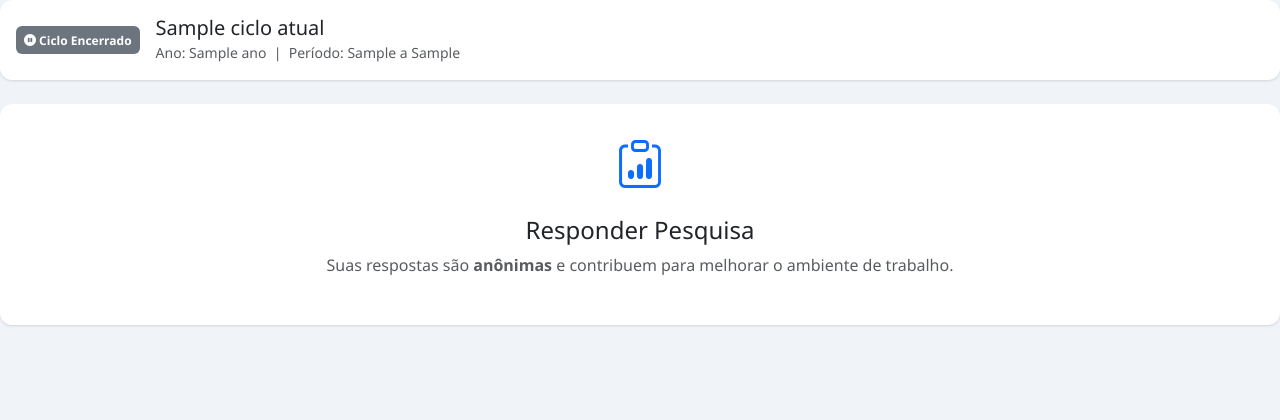
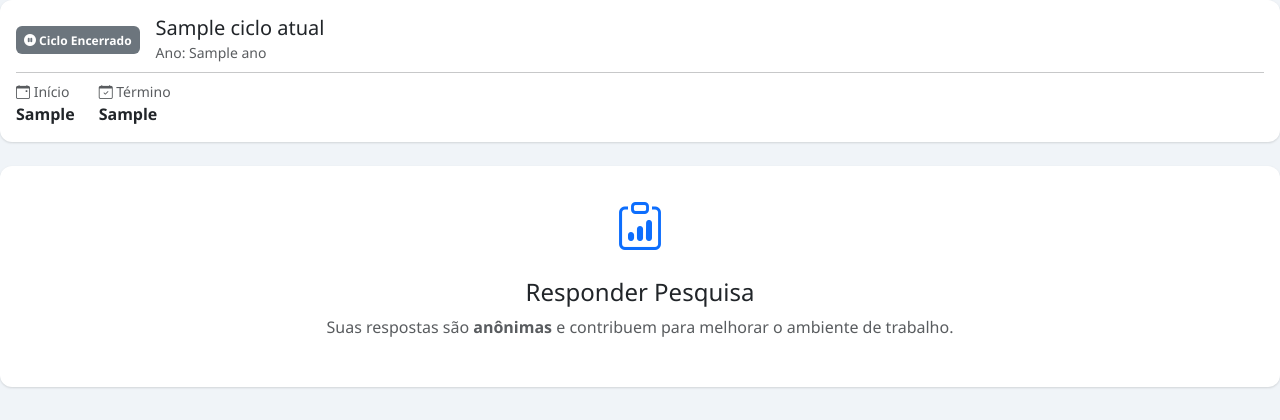
Before and after one commit to fpvizca/PesquisadeClima, a Flask app: template templates/dashboard.html in a window 1280 px wide. Shown: the top 420 px of the page. Run offline with Flask 3, Linux system fonts and the light colour scheme; the template is opened without the code that fills it: most values are stand-ins (such as "Sample title", 1, 10 or a date in 2020).

Commit message:
feat: card ciclo no dashboard mostra início e término
- Datas de início e término separadas com ícones
- Layout mais claro e organizado

```diff
--- a/templates/dashboard.html
+++ b/templates/dashboard.html
@@ -106,14 +106,26 @@
       </div>
       <div>
         <h5 class="mb-0">{{ ciclo_atual.nome }}</h5>
-        <small class="text-muted">
-          Ano: {{ ciclo_atual.ano }}
-          {% if ciclo_atual.data_inicio %}
-            &nbsp;|&nbsp; Período: {{ ciclo_atual.data_inicio }} a {{ ciclo_atual.data_fim|default('Não definido') }}
-          {% endif %}
-        </small>
+        <small class="text-muted">Ano: {{ ciclo_atual.ano }}</small>
       </div>
     </div>
+    {% if ciclo_atual.data_inicio or ciclo_atual.data_fim %}
+    <hr class="my-2">
+    <div class="d-flex gap-4">
+      {% if ciclo_atual.data_inicio %}
+      <div>
+        <small class="text-muted d-block"><i class="bi bi-calendar-event"></i> Início</small>
+        <strong>{{ ciclo_atual.data_inicio }}</strong>
+      </div>
+      {% endif %}
+      {% if ciclo_atual.data_fim %}
+      <div>
+        <small class="text-muted d-block"><i class="bi bi-calendar-check"></i> Término</small>
+        <strong>{{ ciclo_atual.data_fim }}</strong>
+      </div>
+      {% endif %}
+    </div>
+    {% endif %}
   </div>
 </div>
 {% else %}
```
